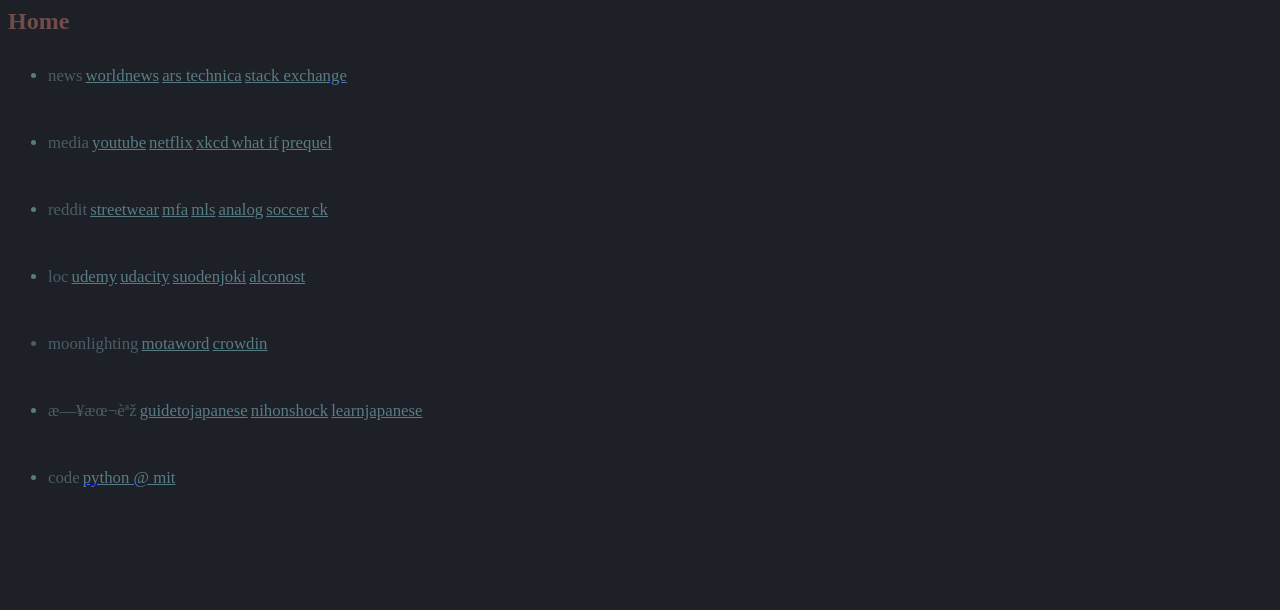
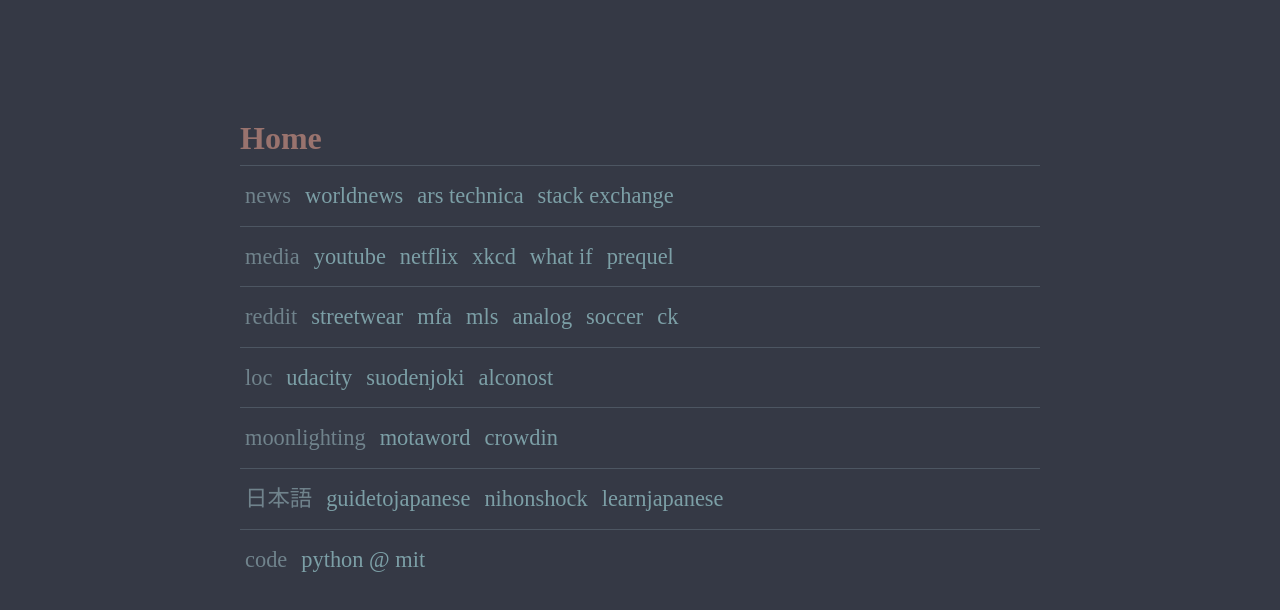
Before and after one commit to meamaximaculpa/startpage-meaculpa, a plain HTML site: page index.html in a window 1280 px wide. Drawn offline with Linux system fonts and the light colour scheme.

Commit message:
Update index.html

```diff
--- a/index.html
+++ b/index.html
@@ -1,63 +1,64 @@
-<!DOCTYPE html PUBLIC "-//W3C//DTD HTML 4.01//EN" "http://www.w3.org/TR/html4/strict.dtd">
+<!doctype html>
 <html>
   <head>
-  <meta http-equiv="Content-Type" content="text/html; charset=utf-8">
-  <meta http-equiv="Content-Style-Type" content="text/css">
     <title>home</title>
-  <meta name="Generator" content="Cocoa HTML Writer">
-  <meta name="CocoaVersion" content="1894.4">
-  <style type="text/css">
-    body {background-color: #1e2028}
-    p.p2 {margin: 0.0px 0.0px 6.0px 0.0px; font: 12.0px 'Roboto Mono'; color: #000000; -webkit-text-stroke: #000000}
-    li.li3 {margin: 0.0px 0.0px 0.0px 0.0px; font: 16.8px 'Roboto Mono'; color: #587c83; -webkit-text-stroke: #587c83}
-    li.li4 {margin: 0.0px 0.0px 0.0px 0.0px; font: 16.8px 'Roboto Mono'; color: #4b5d66; -webkit-text-stroke: #587c83}
-    span.s1 {font-kerning: none}
-    span.s2 {color: #4b5d66; -webkit-text-stroke: 0px #000000}
-    span.s3 {font-kerning: none; color: #4b5d66; -webkit-text-stroke: 0px #4b5d66}
-    span.s4 {font: 12.0px 'Roboto Mono'; font-kerning: none; color: #000000; -webkit-text-stroke: 0px #000000}
-    span.s5 {font: 16.8px 'Roboto Mono'; text-decoration: underline ; font-kerning: none; color: #587c83; -webkit-text-stroke: 0px #587c83}
-    span.s6 {text-decoration: underline ; font-kerning: none; color: #587c83; -webkit-text-stroke: 0px #587c83}
-    span.s7 {-webkit-text-stroke: 0px #000000}
-    span.s8 {font-kerning: none; -webkit-text-stroke: 0px #4b5d66}
-    ul.ul1 {list-style-type: disc}
-  </style>
+    <meta name="viewport" content="width=device-width, initial-scale=1">
+    <link rel="stylesheet" href="main.css">
   </head>
   <body>
-<h1 style="margin: 0.0px 0.0px 0.0px 0.0px; font: 24.0px 'Roboto Mono'; color: #724c49; -webkit-text-stroke: #724c49"><span class="s1"><b>Home</b></span></h1>
-<p class="p2"><span class="s1"><br>
-</span></p>
-<ul class="ul1">
-  <li class="li3"><span class="s2"></span><span class="s3">news</span><span class="s4"> <a href="https://www.reddit.com/r/worldnews/"><span class="s5">worldnews</span></a> <a href="https://arstechnica.com/"><span class="s5">ars technica</span></a> <a href="https://stackexchange.com/"><span class="s5">stack exchange</span></a><span class="Apple-converted-space"> </span></span></li>
+    <main>
+      <h1>Home</h1>
+      <hr>
+      <ul>
+        <li>news</li>
+        <li><a href="https://www.reddit.com/r/worldnews/">worldnews</a></li>
+        <li><a href="https://arstechnica.com/">ars technica</a></li>
+        <li><a href="https://stackexchange.com/">stack exchange</a></li>
       </ul>
-<p class="p2"><span class="s1"><br>
-</span></p>
-<ul class="ul1">
-  <li class="li3"><span class="s2"></span><span class="s3">media</span><span class="s4"> <a href="https://www.youtube.com/"><span class="s5">youtube</span></a> <a href="https://www.netflix.com/browse"><span class="s5">netflix</span></a> <a href="https://xkcd.com/"><span class="s5">xkcd</span><span class="s6"> </span></a><a href="https://what-if.xkcd.com/"><span class="s5">what if</span></a> <a href="https://www.prequeladventure.com/2011/03/katia-reply/"><span class="s5">prequel</span></a><span class="Apple-converted-space"> </span></span></li>
+      <hr>
+      <ul>
+        <li>media</li>
+        <li><a href="https://www.youtube.com/">youtube</a></li>
+        <li><a href="https://www.netflix.com/browse">netflix</a></li>
+        <li><a href="https://xkcd.com/">xkcd</li>
+        <li><a href="https://what-if.xkcd.com/">what if</a></li>
+	<li><a href="https://www.prequeladventure.com/2011/03/katia-reply/">prequel</a></li>
       </ul>
-<p class="p2"><span class="s1"><br>
-</span></p>
-<ul class="ul1">
-  <li class="li3"><span class="s2"></span><span class="s3">reddit</span><span class="s4"> <a href="https://www.reddit.com/r/streetwear/"><span class="s5">streetwear</span></a> <a href="https://www.reddit.com/r/malefashionadvice/"><span class="s5">mfa</span></a> <a href="https://www.reddit.com/r/malelivingspace/"><span class="s5">mls</span></a> <a href="https://www.reddit.com/r/analog/"><span class="s5">analog</span></a> <a href="https://www.reddit.com/r/soccer/"><span class="s5">soccer</span></a> <a href="https://www.reddit.com/r/CrusaderKings/"><span class="s5">ck</span></a><span class="Apple-converted-space"> </span></span></li>
+      <hr>
+      <ul>
+        <li>reddit</li>
+        <li><a href="https://www.reddit.com/r/streetwear/">streetwear</a></li>
+        <li><a href="https://www.reddit.com/r/malefashionadvice/">mfa</a></li>
+        <li><a href="https://www.reddit.com/r/malelivingspace/">mls</a></li>
+	<li><a href="https://www.reddit.com/r/analog/">analog</a></li>
+        <li><a href="https://www.reddit.com/r/soccer/">soccer</a></li>
+	<li><a href="https://www.reddit.com/r/CrusaderKings/">ck</a></li>
       </ul>
-<p class="p2"><span class="s1"><br>
-</span></p>
-<ul class="ul1">
-  <li class="li3"><span class="s2"></span><span class="s3">loc</span><span class="s4"> <a href="https://www.udemy.com/"><span class="s5">udemy</span></a> <a href="https://classroom.udacity.com/courses/ud610"><span class="s5">udacity</span></a> <a href="http://www.suodenjoki.dk/us/productions/articles/localization.htm"><span class="s5">suodenjoki</span></a> <a href="https://medium.com/@Alconost/how-to-localize-an-app-or-game-2308bf85b31"><span class="s5">alconost</span></a><span class="Apple-converted-space"> </span></span></li>
+      <hr>
+      <ul>
+        <li>loc</li>
+        <li><a href="https://classroom.udacity.com/courses/ud610">udacity</a></li>
+        <li><a href="http://www.suodenjoki.dk/us/productions/articles/localization.htm">suodenjoki</a></li>
+        <li><a href="https://medium.com/@Alconost/how-to-localize-an-app-or-game-2308bf85b31">alconost</a></li>
       </ul>
-<p class="p2"><span class="s1"><br>
-</span></p>
-<ul class="ul1">
-  <li class="li4"><span class="s7"></span><span class="s8">moonlighting</span><span class="s4"> <a href="https://www.motaword.com/vendor"><span class="s5">motaword</span></a> <a href="https://crowdin.com/projects#showcases"><span class="s5">crowdin</span></a><span class="Apple-converted-space"> </span></span></li>
+      <hr>
+      <ul>
+        <li>moonlighting</li>
+        <li><a href="https://www.motaword.com/vendor">motaword</a></li>
+        <li><a href="https://crowdin.com/projects#showcases">crowdin</a></li>
       </ul>
-<p class="p2"><span class="s1"><br>
-</span></p>
-<ul class="ul1">
-  <li class="li3"><span class="s2"></span><span class="s3">æ—¥æœ¬èªž</span><span class="s4"> <a href="http://www.guidetojapanese.org/learn/complete/"><span class="s5">guidetojapanese</span></a> <a href="http://nihonshock.com/category/language/"><span class="s5">nihonshock</span></a> <a href="https://www.reddit.com/r/LearnJapanese/"><span class="s5">learnjapanese</span></a><span class="Apple-converted-space"> </span></span></li>
+            <hr>
+      <ul>
+        <li>日本語</li>
+        <li><a href="http://www.guidetojapanese.org/learn/complete/">guidetojapanese</a></li>
+        <li><a href="http://nihonshock.com/category/language/">nihonshock</a></li>
+        <li><a href="https://www.reddit.com/r/LearnJapanese/">learnjapanese</a></li>
       </ul>
-<p class="p2"><span class="s1"><br>
-</span></p>
-<ul class="ul1">
-  <li class="li3"><span class="s2"></span><span class="s3">code</span><span class="s4"> <a href="https://ocw.mit.edu/courses/electrical-engineering-and-computer-science/6-0001-introduction-to-computer-science-and-programming-in-python-fall-2016/index.htm"><span class="s5">python @ mit</span></a><span class="Apple-converted-space"> </span></span></li>
+      <hr>
+      <ul>
+        <li>code</li>
+        <li><a href="https://ocw.mit.edu/courses/electrical-engineering-and-computer-science/6-0001-introduction-to-computer-science-and-programming-in-python-fall-2016/index.htm">python @ mit</a></li>
       </ul>
+    </main>
   </body>
 </html>
```
Lines whose indentation alone changed are shown as unchanged.
